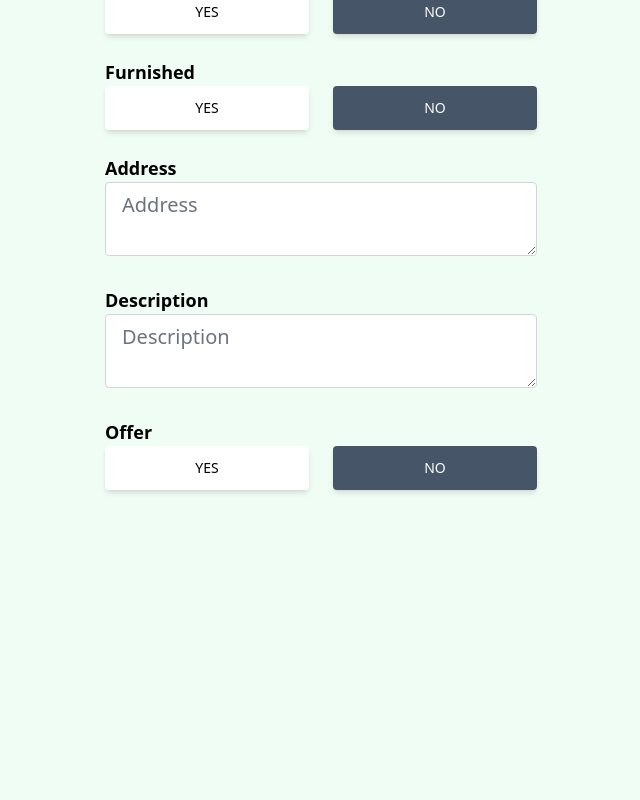
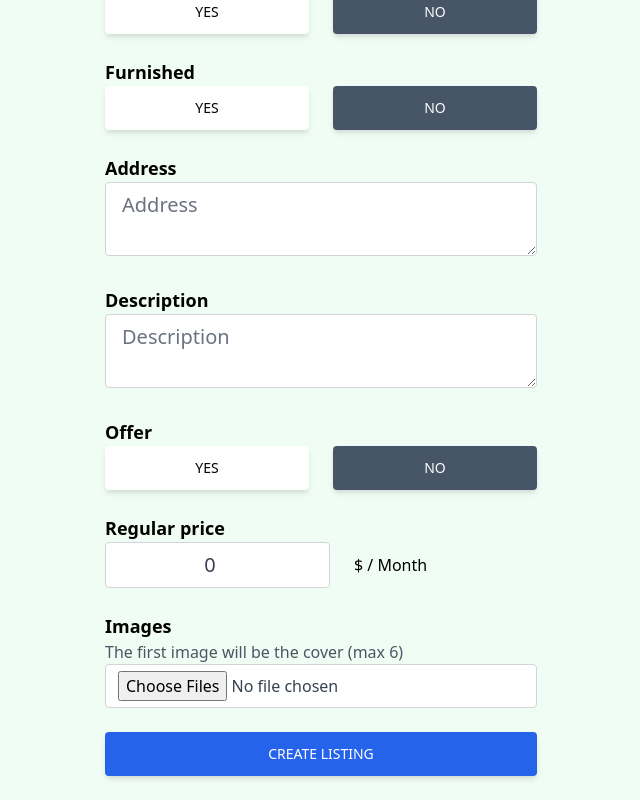
Before and after one commit to bbomkamp/realtor, a React (Vite) app: page /create-listing in a window 1280 px wide. Shown: the part 462-1262 px from the top of the page, without its empty margins (319-959 px from the left). Before the commit the page ends 976 px from the top, so only its background shows below. Built offline with nearby package versions, Linux system fonts and the light colour scheme; no server answers.

Commit message:
Create Listing Page UI Done

```diff
--- a/src/pages/CreateListing.jsx
+++ b/src/pages/CreateListing.jsx
@@ -12,9 +12,22 @@
     address: "",
     description: "",
     offer: false,
+    regularPrice: 0,
+    discountedPrice: 0,
   });
 
-  const {type, name, bedrooms, bathrooms, parking, furnished, address, description, offer} = formData;
+  const {type,
+     name,
+     bedrooms,
+    bathrooms,
+    parking,
+    furnished,
+    address,
+    description,
+    offer,
+    regularPrice,
+    discountedPrice,
+  } = formData;
 
   function onChange(){
 
@@ -108,6 +121,38 @@
             No
           </button>
         </div>
+        <div className="flex items-center mb-6">
+          <div>
+            <p className='text-lg font-semibold '>Regular price</p>
+            <div className='flex w-full justify-center items-center space-x-6'>
+              <input type="number" id="regularPrice" value={regularPrice} onChange={onChange} min="50" max="4000000000" required className='w-full px-4 py-2 text-xl text-gray-700 bg-white border border-gray-300 rounded transition duration-150 ease-in-out focus:text-gray-700 focus:bg-white focus:border-slate-600 text-center' />
+              {type === "rent" && (
+              <div className=''>
+                <p className='text-md w-full whitespace-nowrap'>$ / Month</p>
+              </div>
+            )}
+            </div>
+          </div>
+        </div>
+        {offer && <div className="flex items-center mb-6">
+          <div>
+            <p className='text-lg font-semibold '>Discounted price</p>
+            <div className='flex w-full justify-center items-center space-x-6'>
+              <input type="number" id="discountedPrice" value={discountedPrice} onChange={onChange} min="50" max="4000000000" required={offer} className='w-full px-4 py-2 text-xl text-gray-700 bg-white border border-gray-300 rounded transition duration-150 ease-in-out focus:text-gray-700 focus:bg-white focus:border-slate-600 text-center' />
+              {type === "rent" && (
+              <div className=''>
+                <p className='text-md w-full whitespace-nowrap'>$ / Month</p>
+              </div>
+            )}
+            </div>
+          </div>
+        </div>}
+        <div className='mb-6'>
+          <p className='text-lg font-semibold'>Images</p>
+          <p className='text-gray-600'>The first image will be the cover (max 6)</p>
+          <input className='w-full px-3 py-1.5 text-gray-700 bg-white border border-gray-300 rounded transition duration-150 ease-in-out focus:bg-white focus:border-slate-600' type="file" id="images" onChange={onchange} accept='.jpg, .png, .jpeg' multiple required />
+        </div>
+        <button type='submit' className='mb-6 w-full px-7 py-3 bg-blue-600 text-white font-medium text-sm uppercase rounded shadow-md hover:bg-blue-700 hover:shadow-lg focus:bg-blue-700 focus:shadow-lg'>Create Listing</button>
       </form>
     </main>
   )
```
